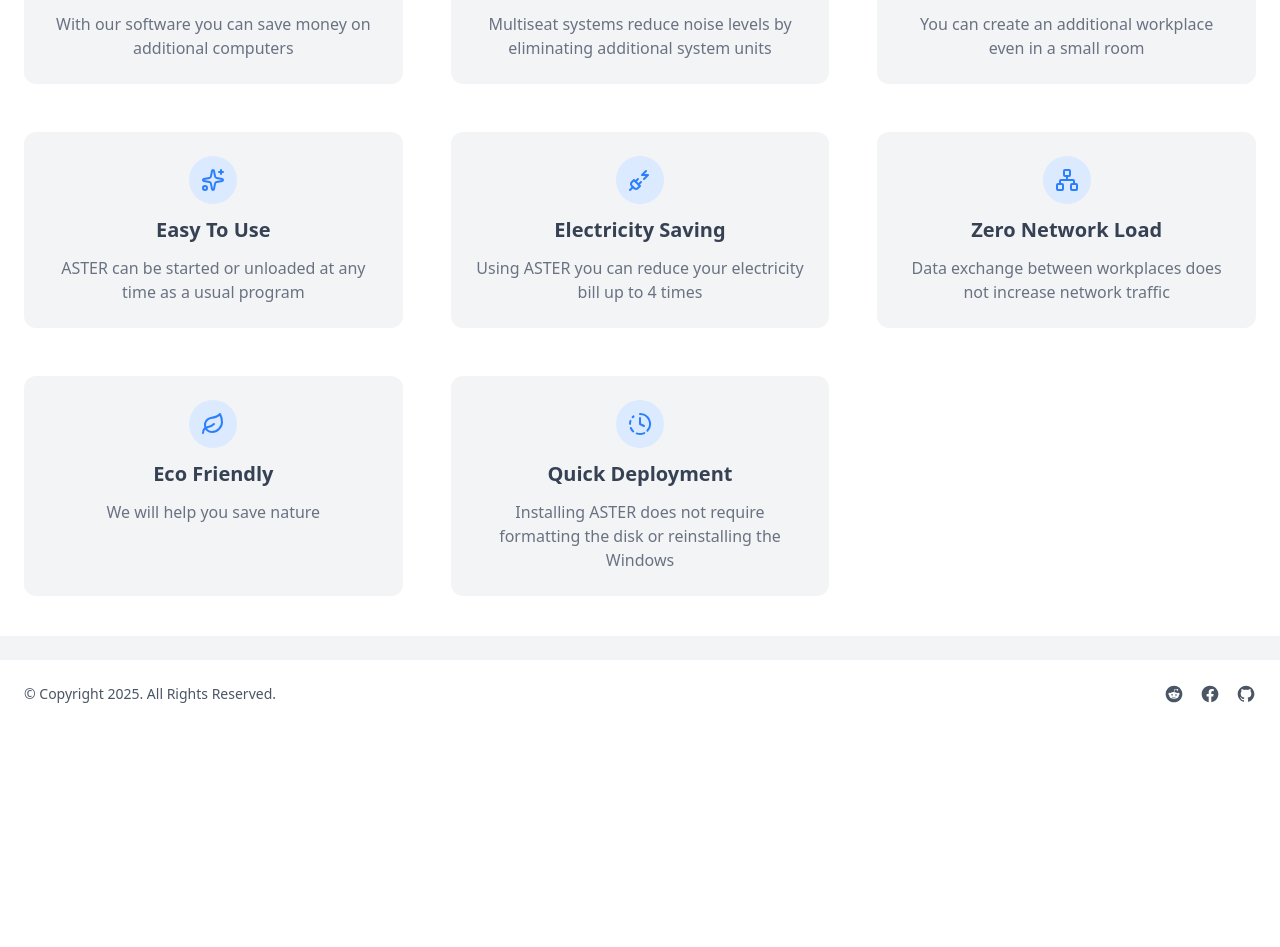
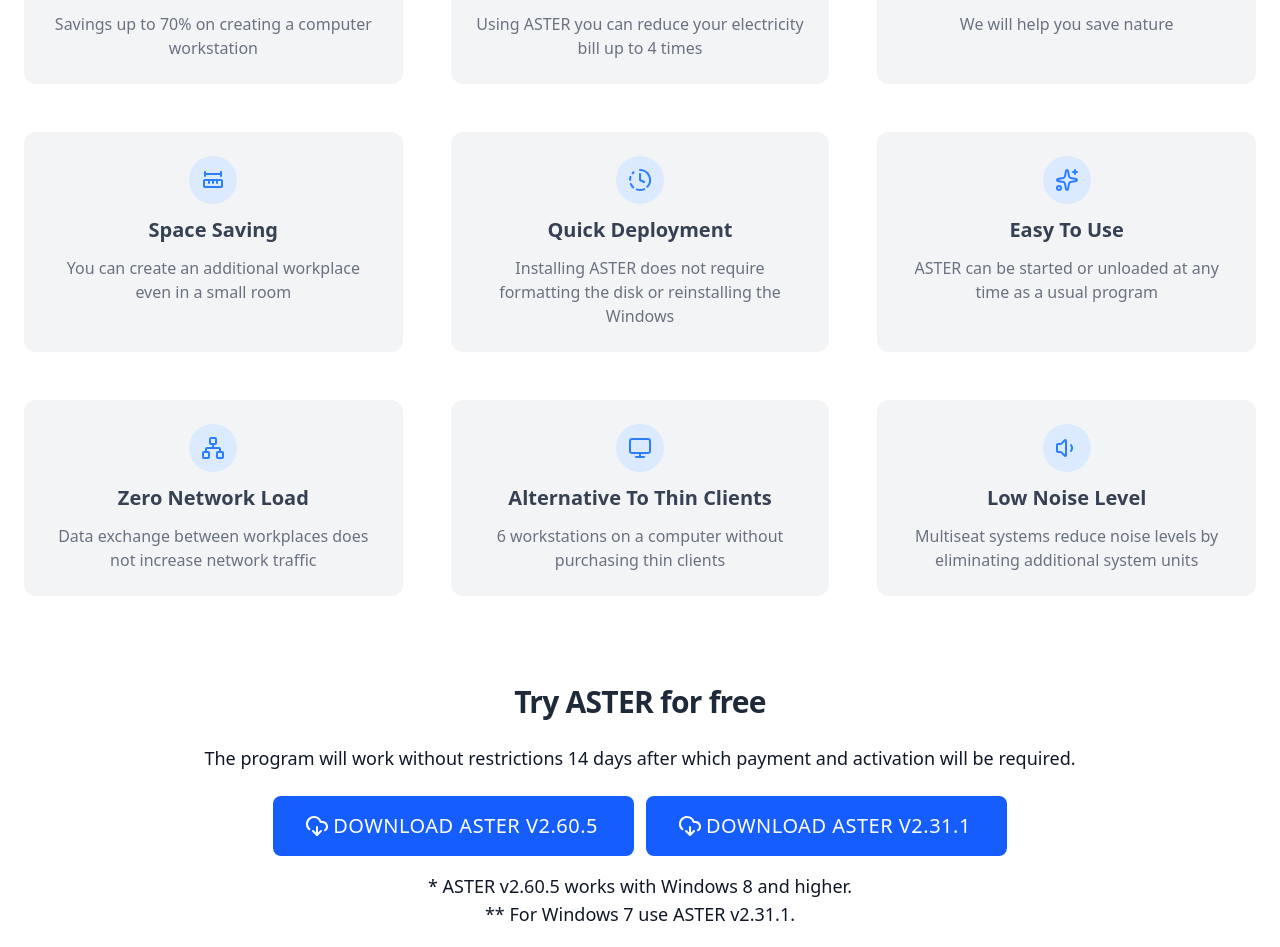
Before and after one commit to psychrabi/rabistha, a React (Vite) app: page /rabistha/features in a window 1280 px wide. Shown: the part 325-1272 px from the top of the page. Before the commit the page ends 1053 px from the top, so only its background shows below. Built offline with nearby package versions, Linux system fonts and the light colour scheme.

Commit message:
Added toast to purchase page for add to cart, added download section in multiple pages, moved features list to its own file in data folder

```diff
--- a/src/components/Download.jsx
+++ b/src/components/Download.jsx
@@ -1,29 +1,30 @@
 import { DownloadCloud } from 'lucide-react'
-import React from 'react'
 
 export default function Download() {
 	return (
-		<section class="bg-white dark:bg-gray-900">
+		<section class="bg-white">
 			<div class="container flex flex-col items-center px-4 py-12 mx-auto text-center">
-				<h1 class="text-2xl font-bold tracking-tight text-gray-800 xl:text-3xl dark:text-white">
+				<h1 class="text-2xl font-bold tracking-tight text-gray-800 xl:text-3xl ">
 					Try ASTER for free
 				</h1>
-				<p class="block max-w-4xl mt-4 text-gray-500 dark:text-gray-300 text-lg" >
+				<p class="block max-w-4xl mt-6 text-gray-900 text-lg">
 					The program will work without restrictions 14 days after which payment and activation will be required.
 				</p>
-				<p>
-					ASTER v2.60.5 works with Windows 8 and higher. Use for Windows 7 and Windows Vista version 2.31.1
-				</p>
-				<div class="mt-6 flex gap-3">
-					<button class="flex items-center px-4 py-2 font-medium tracking-wide text-white capitalize transition-colors duration-300 transform bg-blue-600 rounded-lg hover:bg-blue-500 focus:outline-none focus:ring focus:ring-blue-300 focus:ring-opacity-80">
+				<div class="mt-6 mb-2 flex gap-3">
+					<button class="flex items-center text-xl  px-8 py-4 font-medium tracking-wide text-white uppercase transition-colors duration-300 transform bg-blue-600 rounded-lg hover:bg-blue-500 focus:outline-none focus:ring focus:ring-blue-300 focus:ring-opacity-80">
 						<DownloadCloud />
 						<span class="mx-1">Download ASTER v2.60.5</span>
 					</button>
-					<button class="flex items-center px-4 py-2 font-medium tracking-wide text-white capitalize transition-colors duration-300 transform bg-blue-600 rounded-lg hover:bg-blue-500 focus:outline-none focus:ring focus:ring-blue-300 focus:ring-opacity-80">
+					<button class="flex items-center text-xl px-8 py-4 font-medium tracking-wide text-white uppercase transition-colors duration-300 transform bg-blue-600 rounded-lg hover:bg-blue-500 focus:outline-none focus:ring focus:ring-blue-300 focus:ring-opacity-80">
 						<DownloadCloud />
 						<span class="mx-1">Download ASTER v2.31.1</span>
 					</button>
 				</div>
+
+				<p class="block max-w-4xl mt-2 text-gray-900  text-lg" >
+					* ASTER v2.60.5 works with Windows 8 and higher. <br />
+					** For Windows 7 use ASTER v2.31.1.
+				</p>
 			</div>
 		</section>
 	)
--- /dev/null
+++ b/src/components/Toast.jsx
@@ -0,0 +1,28 @@
+import { useEffect } from 'react'
+import { Info, X } from 'lucide-react'
+
+export default function Toast({ message, isVisible, onClose }) {
+  useEffect(() => {
+    if (isVisible) {
+      const timer = setTimeout(() => {
+        onClose()
+      }, 5000)
+      return () => clearTimeout(timer)
+    }
+  }, [isVisible, onClose])
+
+  if (!isVisible) return null
+
+  return (
+
+    <div className="fixed top-18 right-4 z-50">
+      <div className="alert alert-info text-lg font-bold" role="alert">
+        <Info />
+        <span>{message}</span>
+        <button onClick={onClose} className="ml-2 hover:text-gray-200">
+          <X className="w-4 h-4" />
+        </button>
+      </div>
+    </div>
+  )
+}
--- /dev/null
+++ b/src/data/features.js
@@ -0,0 +1,49 @@
+import { BanknoteArrowDown, ClockFading, Leaf, Network, PlugZap, RulerDimensionLine, Sparkles, Volume1, Monitor } from "lucide-react";
+
+export const featuresData = [
+    {
+        icon: BanknoteArrowDown,
+        title: "Cost Reduction",
+        description: "Savings up to 70% on creating a computer workstation"
+    },
+    {
+        icon: PlugZap,
+        title: "Electricity Saving",
+        description: "Using ASTER you can reduce your electricity bill up to 4 times"
+    },
+    {
+        icon: Leaf,
+        title: "Eco Friendly",
+        description: "We will help you save nature"
+    },
+    {
+        icon: RulerDimensionLine,
+        title: "Space Saving",
+        description: "You can create an additional workplace even in a small room"
+    },
+    {
+        icon: ClockFading,
+        title: "Quick Deployment",
+        description: "Installing ASTER does not require formatting the disk or reinstalling the Windows"
+    },
+    {
+        icon: Sparkles,
+        title: "Easy to use",
+        description: "ASTER can be started or unloaded at any time as a usual program"
+    },
+    {
+        icon: Network,
+        title: "Zero Network Load",
+        description: "Data exchange between workplaces does not increase network traffic"
+    },
+    {
+        icon: Monitor,
+        title: "Alternative to thin clients",
+        description: "6 workstations on a computer without purchasing thin clients"
+    },
+    {
+        icon: Volume1,
+        title: "Low Noise Level",
+        description: "Multiseat systems reduce noise levels by eliminating additional system units"
+    },
+];
--- a/src/pages/Contact.jsx
+++ b/src/pages/Contact.jsx
@@ -1,3 +1,5 @@
+import Download from "../components/Download";
+
 function Contact() {
   return (
     <section class="bg-white dark:bg-gray-900">
@@ -94,6 +96,7 @@
           </div>
         </div>
       </div>
+      <Download />
     </section>
   );
 }
--- a/src/pages/FAQ.jsx
+++ b/src/pages/FAQ.jsx
@@ -1,3 +1,5 @@
+import Download from "../components/Download";
+
 function FAQ() {
   return (
     <section className="bg-white dark:bg-gray-900">
@@ -71,7 +73,9 @@
             </button>
           </div>
         </div>
+        <hr className="my-6 border-gray-200 dark:border-gray-700" />
       </div>
+      <Download />
     </section>
   );
 }
--- a/src/pages/Features.jsx
+++ b/src/pages/Features.jsx
@@ -1,47 +1,5 @@
-import { BanknoteArrowDown, ClockFading, Leaf, Network, PlugZap, RulerDimensionLine, Sparkles, Volume1 } from "lucide-react";
-
-const features = [
-  {
-    icon: BanknoteArrowDown,
-    title: "Cost Saving",
-    description: "With our software you can save money on additional computers"
-  },
-  {
-    icon: Volume1,
-    title: "Low Noise Level",
-    description: "Multiseat systems reduce noise levels by eliminating additional system units"
-  },
-  {
-    icon: RulerDimensionLine,
-    title: "Space Saving",
-    description: "You can create an additional workplace even in a small room"
-  },
-  {
-    icon: Sparkles,
-    title: "Easy to use",
-    description: "ASTER can be started or unloaded at any time as a usual program"
-  },
-  {
-    icon: PlugZap,
-    title: "Electricity Saving",
-    description: "Using ASTER you can reduce your electricity bill up to 4 times"
-  },
-  {
-    icon: Network,
-    title: "Zero Network Load",
-    description: "Data exchange between workplaces does not increase network traffic"
-  },
-  {
-    icon: Leaf,
-    title: "Eco Friendly",
-    description: "We will help you save nature"
-  },
-  {
-    icon: ClockFading,
-    title: "Quick Deployment",
-    description: "Installing ASTER does not require formatting the disk or reinstalling the Windows"
-  }
-];
+import { featuresData } from "../data/features";
+import Download from "../components/Download";
 
 function Features() {
   return (
@@ -52,7 +10,7 @@
         {/* <iframe className="min-w-full mt-12 rounded-xl md:h-[600px] overflow-hidden aspect-video" src="https://vimeo.com/showcase/7060635/video/525707984/embed"  /> */}
 
         <div className="grid grid-cols-1 gap-6 mt-8 xl:mt-12 xl:gap-12 md:grid-cols-3">
-          {features.map((feature, index) => (
+          {featuresData.map((feature, index) => (
             <div key={index} class="flex flex-col items-center p-6 space-y-3 text-center bg-gray-100 rounded-xl dark:bg-gray-800">
               <span class="inline-block p-3 text-blue-500 bg-blue-100 rounded-full dark:text-white dark:bg-blue-500">
                 <feature.icon />
@@ -63,8 +21,9 @@
               </p>
             </div>
           ))}
+        </div>
       </div>
-    </div>
+      <Download />
     </section >
   );
 }
--- a/src/pages/Home.jsx
+++ b/src/pages/Home.jsx
@@ -15,14 +15,14 @@
         <div className="container px-6 py-16 mx-auto">
           <div className="items-center lg:flex">
             <div className="w-full lg:w-1/2">
-              <div className="lg:max-w-lg">
+              <div className="lg:max-w-xl">
                 <h1 className="text-3xl font-semibold text-gray-800 dark:text-white lg:text-4xl"><span className="text-blue-500 ">ASTER Multiseat</span></h1>
                 <p className="mt-3 text-gray-600 dark:text-gray-400">Turn one computer into two, four, six or even 12 workplaces, working independantly with each other.</p>
-                <button className="w-full px-5 py-2 mt-6 text-sm tracking-wider text-white uppercase transition-colors duration-300 transform bg-blue-600 rounded-lg lg:w-auto hover:bg-blue-500 focus:outline-none focus:bg-blue-500" onClick={() => handleDownload()}>Try Now</button>
+                <button className="w-full px-5 py-2 mt-6 text-sm tracking-wider text-white uppercase transition-colors duration-300 transform bg-blue-600 rounded-lg lg:w-auto hover:bg-blue-500 focus:outline-none focus:bg-blue-500" onClick={() => handleDownload()}>Get a free trial Now</button>
               </div>
             </div>
             <div className="flex items-center justify-center w-full mt-6 lg:mt-0 lg:w-1/2">
-              <img className="w-full h-full lg:max-w-3xl" src="images/6_monitors_one_comp.png" alt="Catalogue-pana.svg" />
+              <img className="w-full h-full lg:max-w-3xl" src="images/6_monitors_one_comp.png" alt="ASTER 6 workplaces from one system" />
             </div>
           </div>
         </div>
@@ -35,15 +35,14 @@
                 <h1 className="text-3xl font-semibold text-gray-800 lg:text-4xl">What is ASTER ?</h1>
                 <p className="mt-3 text-gray-600 dark:text-gray-900">ASTER is a program for creating additional workplaces on one computer without thinclients, virtual machines and terminal statiosn.</p>
                 <p className="my-3 text-gray-600 dark:text-gray-900">Several users can work simulteneously on one system without interferring with each other. Using ASTER, reduces the cost of acquiring and operating computer equipments by up to 50%.</p>
-                <h2 className="text-2xl font-semibold text-gray-800 lg:text-3xl">Using the program</h2>
+                <h2 className="text-2xl font-semibold text-gray-800 lg:text-3xl mt-10">Using the program</h2>
                 <p className="mt-3 text-gray-600 dark:text-gray-900">
                   You can run common programs, create and edit documents, print on a common printer, watch movies - each workplace has its own and much more. The program allows up to 12 users to simultaneously and independently connect to the Internet and cloud services, as well as jointly play network games.
                 </p>
-                <button className="w-full px-5 py-2 mt-6 text-sm tracking-wider text-white uppercase transition-colors duration-300 transform bg-blue-600 rounded-lg lg:w-auto hover:bg-blue-500 focus:outline-none focus:bg-blue-500" onClick={() => handleDownload()}>Try Now</button>
               </div>
             </div>
             <div className="flex items-center justify-center w-full mt-6 lg:mt-0 lg:w-1/2">
-              <img className="w-full h-full lg:max-w-2xl" src="images/work_study_internet_dark.png" alt="Catalogue-pana.svg" />
+              <img className="w-full h-full lg:max-w-2xl" src="images/work_study_internet_dark.png" alt="ASTER 3 workplaces from one system" />
             </div>
           </div>
         </div>
@@ -64,8 +63,8 @@
           </div>
           <div className="items-center lg:flex">
             <div className="flex items-center justify-center w-full mt-6 lg:mt-0 lg:w-1/2 flex-col">
-              <img className="w-1/2 h-full lg:max-w-2xl" src="images/monitor.png" alt="Catalogue-pana.svg" />
-              <img className="w-full h-full lg:max-w-2xl" src="images/usb_hdmi_dvi_vga_wifi.svg" alt="Catalogue-pana.svg" />
+              <img className="w-1/2 h-full lg:max-w-2xl" src="images/monitor.png" alt="Monitor inputs" />
+              <img className="w-full h-full lg:max-w-2xl" src="images/usb_hdmi_dvi_vga_wifi.svg" alt="Different connection options" />
             </div>
             <div className="w-full lg:w-1/2">
               <h1 className="text-2xl font-semibold text-gray-800 lg:text-3xl dark:text-white">Step one</h1>
@@ -84,7 +83,7 @@
               <p className="mt-3 text-gray-600 dark:text-gray-900 text-md">If necessary, you can connect a microphone, headphones or headset, speakers, webcam, and game devices to each workplace.</p>
             </div>
             <div className="flex items-center justify-center w-full mt-6 lg:mt-0 lg:w-1/2 flex-col">
-              <img className="w-full h-full lg:max-w-2xl" src="images/multiuser.png" alt="Catalogue-pana.svg" />
+              <img className="w-full h-full lg:max-w-2xl" src="images/multiseat.png" alt="Computer inputs" />
             </div>
           </div>
         </div>
@@ -93,11 +92,11 @@
         <div className="container px-6 py-16 mx-auto">
           <div className="items-center lg:flex">
             <div className="flex items-center justify-center w-full mt-6 lg:mt-0 lg:w-1/2 flex-col">
-              <img className="w-full h-full lg:max-w-2xl" src="images/multiseat.png" alt="Catalogue-pana.svg" />
+              <img className="w-full h-full lg:max-w-2xl" src="images/multiuser.png" alt="Computer input and ouput" />
             </div>
             <div className="w-full lg:w-1/2">
               <h1 className="text-2xl font-semibold text-gray-800 lg:text-3xl dark:text-white">Step three</h1>
-              <p className="mt-3 text-gray-600 dark:text-gray-400 text-2xl">Install ASTER program, configure and enable it.</p>
+              <p className="mt-3 text-gray-600 dark:text-gray-400 text-2xl">Install ASTER program, configure the workplaces and enable it.</p>
               <p className="my-3 text-gray-600 dark:text-gray-400 text-md">On each monitor, desktop will be displayed and users will be able to independantly work with one computer computer and use common applications</p>
             </div>
           </div>
--- a/src/pages/Purchase.jsx
+++ b/src/pages/Purchase.jsx
@@ -1,10 +1,13 @@
 import { ArrowLeftRight, Blocks, CircleHelp, Users } from 'lucide-react';
 import { useState } from 'react';
+import Download from '../components/Download';
+import Toast from '../components/Toast';
 import useCartStore from '../store/cartStore';
-import Cart from '../components/Cart';
 
 function Purchase() {
   const [isPerpetual, setIsPerpetual] = useState(false);
+  const [showToast, setShowToast] = useState(false);
+  const [toastMessage, setToastMessage] = useState('');
   const addItem = useCartStore(state => state.addItem);
 
   const featureIcons = {
@@ -34,8 +37,20 @@
 
   const currentPricing = isPerpetual ? pricingData.perpetual : pricingData.annual;
 
+  const handleAddToCart = (item) => {
+    addItem(item);
+    setToastMessage(`${item.name} added to cart`);
+    setShowToast(true);
+  };
+
   return (
-    <div className="flex flex-col gap-8 items-center">
+    <>
+    <div className="flex flex-col gap-8 items-center pb-12">
+      <Toast
+        message={toastMessage}
+        isVisible={showToast}
+        onClose={() => setShowToast(false)}
+      />
       <div className="flex flex-col gap-2 text-center">
         <h1 className="font-bold text-3xl">Pricing</h1>
         <span>Whatever your status, our offers evolve according to your needs</span>
@@ -79,7 +94,7 @@
               ))}
             </div>
             <button
-              onClick={() => addItem(data)}
+              onClick={() => handleAddToCart(data)}
               className={`btn ${data.is_popular ? 'btn-primary' : 'btn-neutral'}`}
             >
               Add to Cart
@@ -93,6 +108,8 @@
         </p>
       </div>
     </div>
+    <Download />
+    </>
   );
 }
 
```
